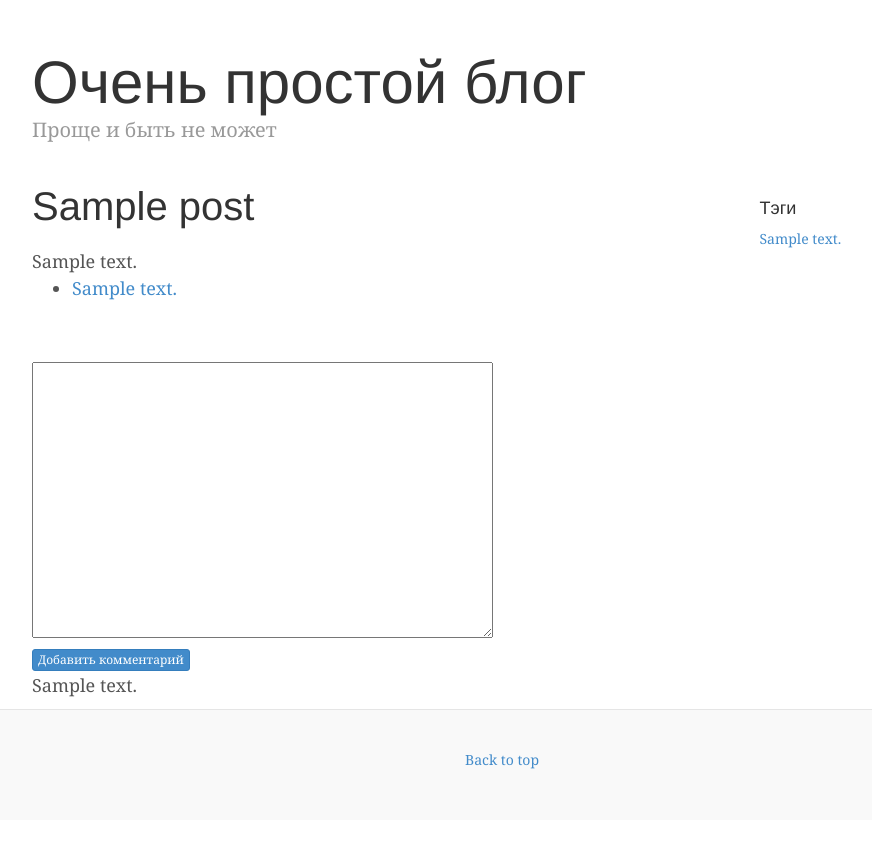
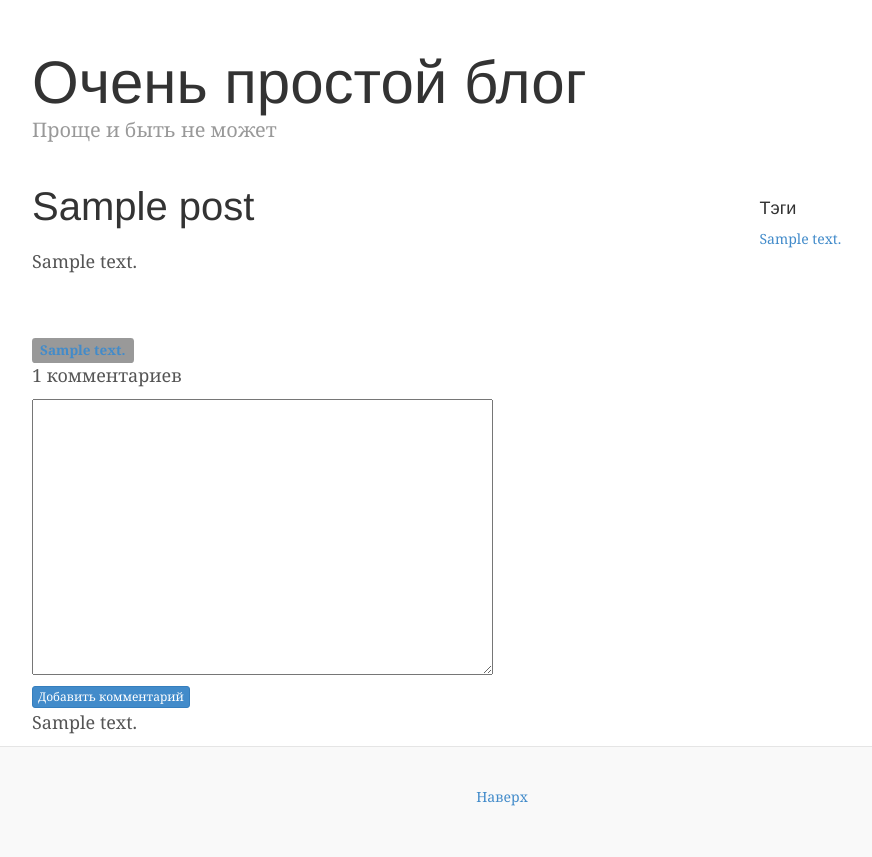
Before and after one commit to redlolgeerf/simple_blog, a Django app: page /blog/post/1/ in a window 1280 px wide. Shown: the part 40-897 px from the top of the page, without its empty margins (138-1010 px from the left). Before the commit the page ends 809 px from the top, so only its background shows below. Run offline with Django 3.2, Linux system fonts and the light colour scheme; tables that the repository leaves empty hold one stand-in row (values such as "Sample post"); some libraries are stand-ins or nearby versions.

Commit message:
number of comments

```diff
--- a/blog/views.py
+++ b/blog/views.py
@@ -12,14 +12,7 @@ def index(request):
 
     paginator = Paginator(posts, 10)
     page = request.GET.get('page')
-    try:
-        posts_list = paginator.page(page)
-    except PageNotAnInteger:
-        # If page is not an integer, deliver first page.
-        posts_list = paginator.page(1)
-    except EmptyPage:
-        # If page is out of range (e.g. 9999), deliver last page of results.
-        posts_list = paginator.page(paginator.num_pages)
+    posts_list = paginate(paginator, page)
     context_dict = {
             'tags': tags,
             'posts': posts_list}
@@ -31,7 +24,13 @@ def tag(request, t_id):
     tag = get_object_or_404(Tag, text=t_id)
     posts = Post.objects.filter(tags=tag)
     tags = Tag.objects.all()
-    context_dict = {'tags': tags, 'posts': posts}
+
+    paginator = Paginator(posts, 10)
+    page = request.GET.get('page')
+    posts_list = paginate(paginator, page)
+    context_dict = {
+            'tags': tags,
+            'posts': posts_list}
     return render_to_response('blog/index.html',
                               context_dict, context)
 
@@ -60,3 +59,14 @@ def detail(request, p_id):
     context_dict['comment_form'] = form
     return render_to_response('blog/detail.html',
                               context_dict, context)
+
+def paginate(paginator, page):
+    try:
+        posts_list = paginator.page(page)
+    except PageNotAnInteger:
+        # If page is not an integer, deliver first page.
+        posts_list = paginator.page(1)
+    except EmptyPage:
+        # If page is out of range (e.g. 9999), deliver last page of results.
+        posts_list = paginator.page(paginator.num_pages)
+    return posts_list
--- a/templates/blog/base.html
+++ b/templates/blog/base.html
@@ -60,7 +60,7 @@
 
     <div class="blog-footer">
       <p>
-        <a href="#">Back to top</a>
+        <a href="#">Наверх</a>
       </p>
     </div>
 
--- a/templates/blog/detail.html
+++ b/templates/blog/detail.html
@@ -9,13 +9,11 @@
 
     {{ post.body }}
 
-
+  </div><!-- /.blog-post -->
     {% for posttag in post.tags.all %}
-    <ul>
-        <li><a href="/blog/tag/{{posttag.text}}/">{{ posttag }}</a></li>
-    </ul>
+    <span class="label label-default"><a href="/blog/tag/{{posttag.text}}/">{{ posttag }}</a></span>
     {% endfor %}
-  </div><!-- /.blog-post -->
+    <p>{{ post.comment_set.count }} комментариев</p>
 
   <form id="comment_form" method="post" action="/blog/post/{{ post.id }}/">
   {% csrf_token %}
--- a/templates/blog/index.html
+++ b/templates/blog/index.html
@@ -14,6 +14,7 @@
     <span class="label label-default"><a href="/blog/tag/{{posttag.text}}/">{{ posttag }}</a></span>
     {% endfor %}
   </div><!-- /.blog-post -->
+    <p>{{ post.comment_set.count }} комментариев</p>
   {% empty %}
   <p> Пока постов нету </p>
   {% endfor %}
@@ -22,9 +23,6 @@
     {% if posts.has_previous %}
         <li><a href="?page={{ posts.previous_page_number }}">Назад</a></li>
     {% endif %}
-    <span class="current">
-        Страница {{ posts.number }} из {{ posts.paginator.num_pages }}
-    </span>
     {% if posts.has_next %}
     <li><a href="?page={{ posts.next_page_number }}">Далее</a></li>
     {% endif %}
```
